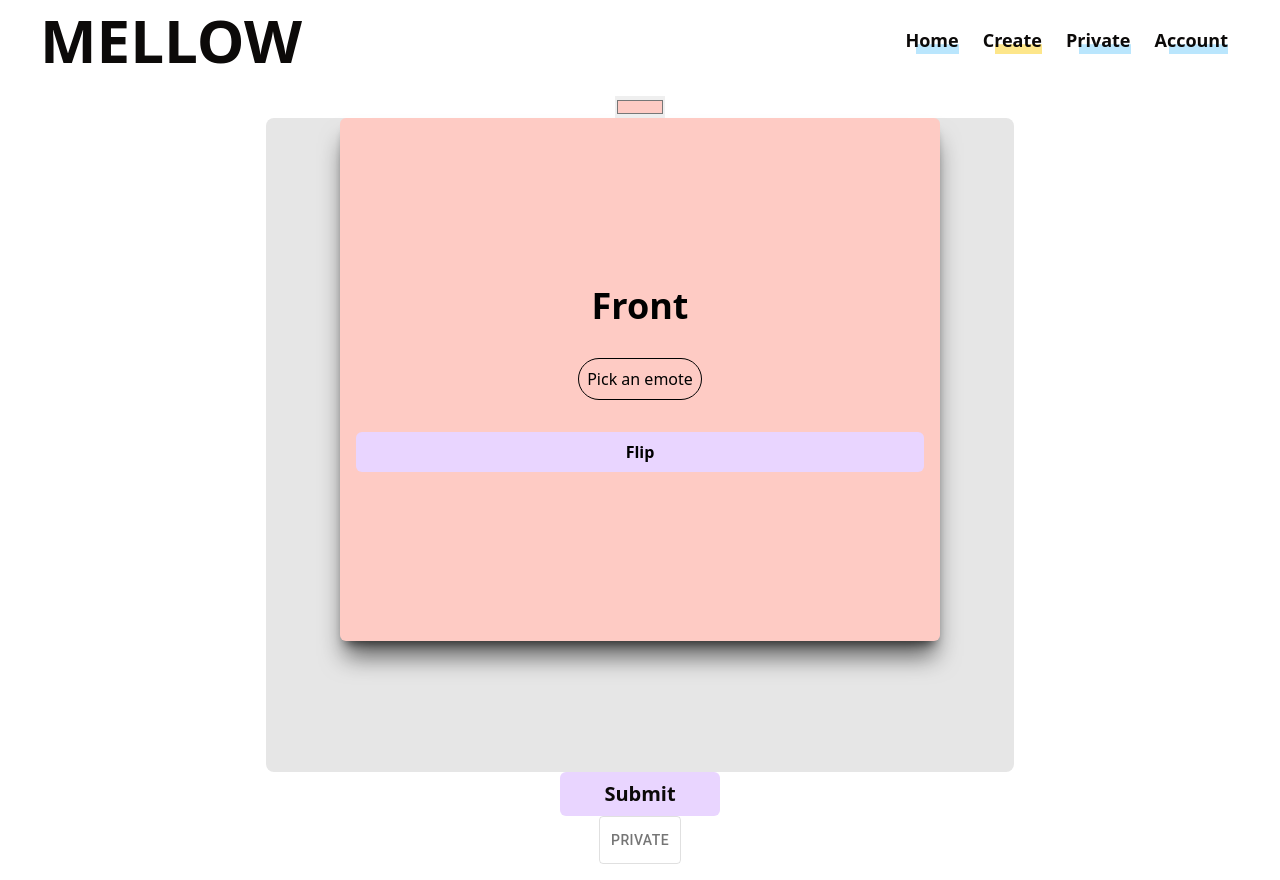
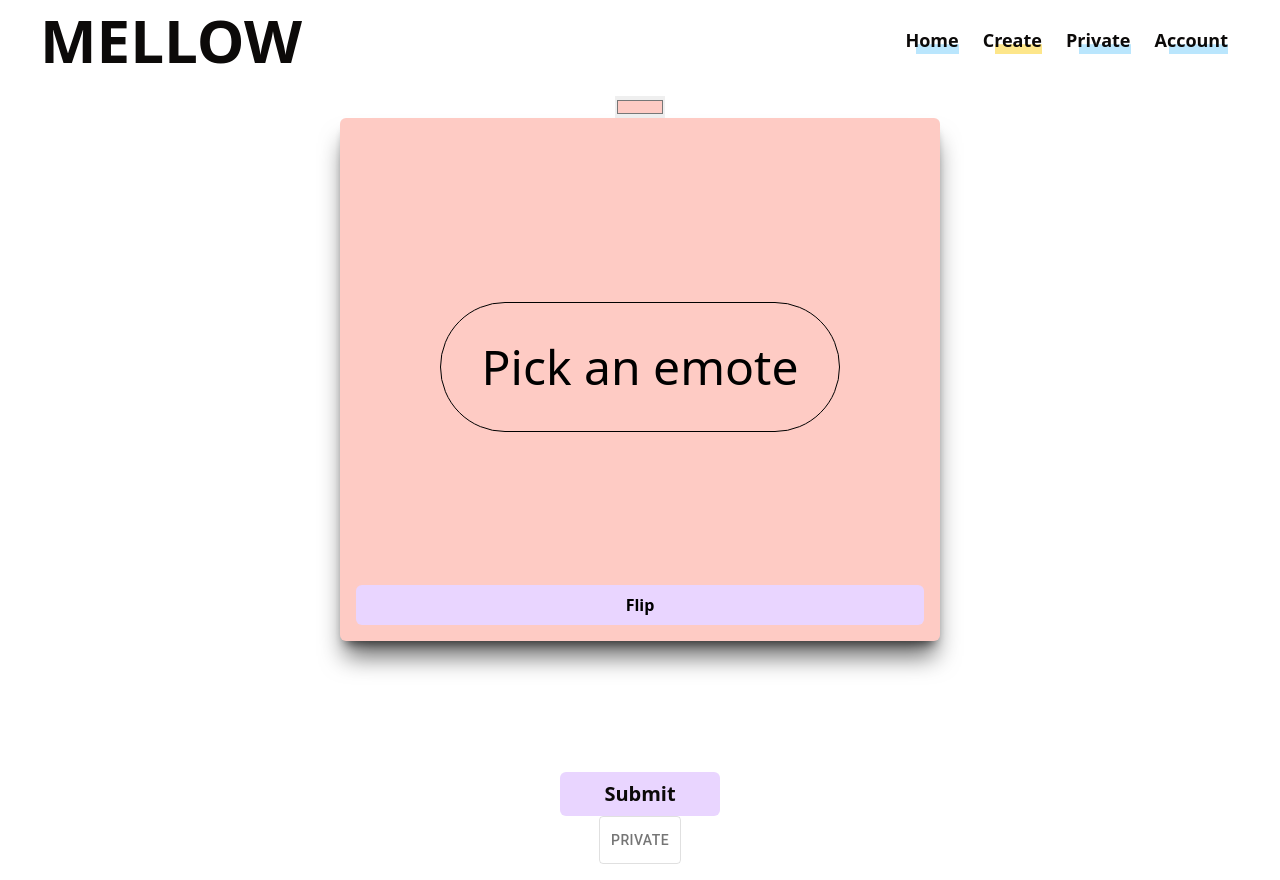
Before and after one commit to mark-p7/Melloww, a Next.js app in the folder mellow/: page /create in a window 1280 px wide. Built offline with nearby package versions, Linux system fonts and the light colour scheme; no server answers.

Commit message:
adjusted layout for text input and emoji picker

```diff
--- a/mellow/app/ui/SubmissionCard.tsx
+++ b/mellow/app/ui/SubmissionCard.tsx
@@ -79,7 +79,7 @@ export default function SubmissionCard() {
     justifyContent: 'center',
     width: '60%',
     height: '800px',
-    backgroundColor: '#e6e6e6',
+    //backgroundColor: '#e6e6e6',
     borderRadius: '8px',
   };
 
@@ -118,12 +118,12 @@ export default function SubmissionCard() {
       <ReactCardFlip isFlipped={flip} flipDirection="vertical" containerStyle={containerStyle}>
         {/* Front side */}
         <div className="front-card m-4 p-4 rounded-md text-center shadow-xl shadow-black/60" style={cardStyle}>
-          <p className="text-4xl font-bold mb-4">Front</p>
+          <p className="text-4xl font-bold mb-4"></p>
 
-          <div className="picker-container flex items-center justify-center p-4">
+          <div className="picker-container flex items-center justify-center p-4 h-full">
             <button className="flex items-center justify-center" onClick={openModal}>
               {selectedEmoji && <img className="selected-emoji w-12 h-12" src={selectedEmoji} alt="Selected Emoji" />}
-              {!selectedEmoji && <span className="rounded-full p-2 border border-black bg-transparent text-black focus:outline-none">Pick an emote</span>}
+              {!selectedEmoji && <span className="rounded-full p-10 border border-black bg-transparent text-5xl focus:outline-none">Pick an emote</span>}
             </button>
             <Modal
               isOpen={isModalOpen}
@@ -138,7 +138,7 @@ export default function SubmissionCard() {
             </Modal>
           </div>
           <button
-            className="w-full px-4 py-2 text-s font-bold bg-purple-200 rounded-md mt-4"
+            className="w-full px-4 py-2 text-s font-bold bg-purple-200 rounded-md mt-4 mt-auto"
             onClick={() => setFlip(!flip)}
           >
             Flip
@@ -147,20 +147,27 @@ export default function SubmissionCard() {
 
         {/* Back side */}
         <div className="back-card m-4 p-4 rounded-md text-center shadow-xl shadow-black/60" style={cardStyle}>
-          <p className="text-4xl font-bold mb-4">Back</p>
+          <p className="text-4xl font-bold mb-4"></p>
 
-          <div className="grid gap-2">
-            <input name="Title" className="border rounded-md p-2 text-sm" placeholder="Enter your text here..." value={formData.Title} onChange={handleChange} type="text" />
+          <div className="grid gap-10">
+            <input
+              name="Title"
+              className="border rounded-md p-2 text-5xl" // Adjust text-base or other size classes as needed
+              placeholder="Name your journal entry..."
+              value={formData.Title}
+              onChange={handleChange}
+              type="text"
+            />
             <textarea
               name="EntryText"
-              className="border rounded-md p-2 text-sm max-h-32" // Adjust max-h-32 as needed
-              placeholder="Enter your text here..."
+              className="border rounded-md p-2 text-2xl h-44 max-h-80" // Adjust text-base or other size classes as needed
+              placeholder="Describe your day..."
               value={formData.EntryText}
               onChange={handleChange}
             />
           </div>
           <button
-            className="w-full px-4 py-2 text-s font-bold bg-purple-200 rounded-md mt-4"
+            className="w-full px-4 py-2 text-s font-bold bg-purple-200 rounded-md mt-4 mt-auto"
             onClick={() => setFlip(!flip)}
           >
             Flip
```
